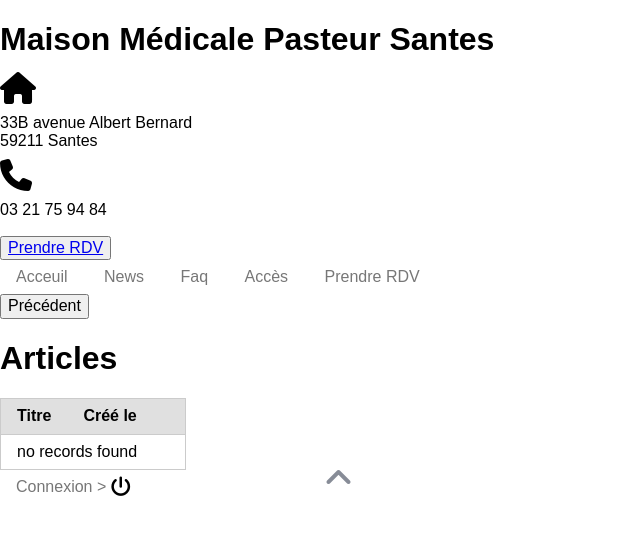
After one commit to SegoleneH/pasteur, a Symfony app: template templates/front_articles/index.html.twig in a window 1280 px wide. The commit adds this page. Shown: the top 535 px of the page, without its empty margins (0-640 px from the left). Run offline with Twig, Linux system fonts and the light colour scheme; the template is opened without the code that fills it, so the values that code supplies are empty; some libraries are stand-ins or nearby versions; some web fonts are replaced.

Commit message:
ajout page front_articles et front_article/show

```diff
--- a/assets/styles/base.scss
+++ b/assets/styles/base.scss
@@ -116,7 +116,7 @@ tbody {
 
     .tdIndex {
         max-width: 25vw;
-        overflow: scroll;
+        // overflow: scroll;
     }
 }
 
--- a/templates/front/index.html.twig
+++ b/templates/front/index.html.twig
@@ -19,6 +19,10 @@
                 <h3>{{ newsTag.new.titre }}</h2>
             </div>
             <p><i>Le {{ newsTag.new.updatedAt|date('d/m/Y') }}</i> : {{ newsTag.new.resume }}</p>
+
+            <a href='{{ path('app_front_articles_show', {'id': newsTag.new.id}) }}'>
+                <button> Voir plus</button>
+            </a>
         </div>
 
         {% endfor %}
--- /dev/null
+++ b/templates/front_articles/index.html.twig
@@ -0,0 +1,39 @@
+{% extends 'base_front.html.twig' %}
+
+{% block title %}Articles{% endblock %}
+
+{% block body %}
+    <a href="{{ path('app_front') }}">
+        <button class="previousBtn">Précédent</button>
+    </a>
+
+    <h1>Articles</h1>
+
+    <table class="table pure-table pure-table-horizontal">
+        <thead>
+            <tr>
+                <th>Titre</th>
+                <th>Créé le</th>
+                <th></th>
+            </tr>
+        </thead>
+        <tbody>
+        {% for article in articles %}
+            <tr>
+                <td class="tdIndex">{{ article.titre }}</td>
+                <td class="tdIndex">{{ article.createdAt ? article.createdAt|date('Y-m-d H:i:s') : '' }}</td>
+                <td>
+                    <a href="{{ path('app_front_articles_show', {'id': article.id}) }}" target="_blank">
+                        <button> Voir plus</button>
+                    </a>
+                </td>
+            </tr>
+        {% else %}
+            <tr>
+                <td colspan="8">no records found</td>
+            </tr>
+        {% endfor %}
+        </tbody>
+    </table>
+
+{% endblock %}
```
Also changed, not shown: src/Controller/FrontController.php (+28 -1 lines), templates/front_articles/show.html.twig (added, +32 -0 lines).
